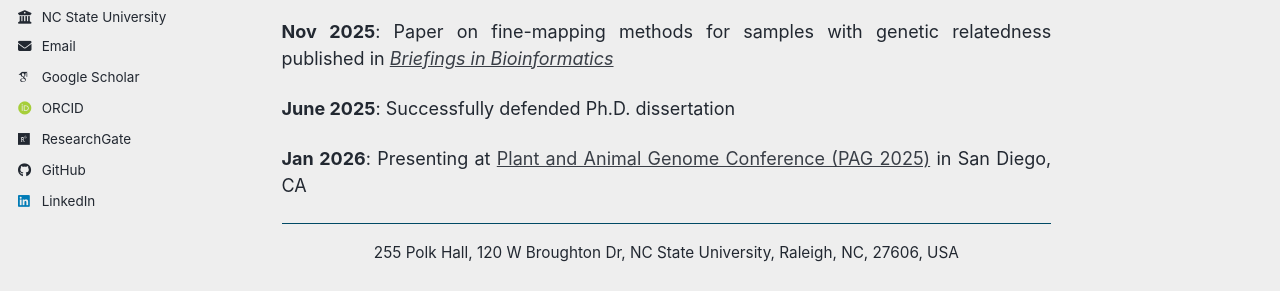
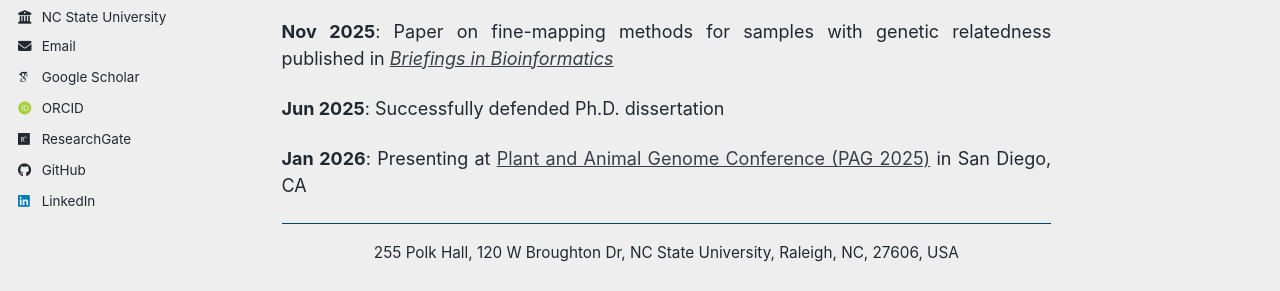
Before and after one commit to JJWang259/JJWang259.github.io, a Jekyll site: the page built from _pages/about.md, in a window 1280 px wide and 900 px high, scrolled down 725 px. Shown: the part 396-687 px from the top of the window. Built offline with Jekyll 4.4.1, drawn with Linux system fonts in a browser that asks for light colours; some web fonts are replaced; a script bundle is joined from its source files by our own code; library files that are not in the unit come from our copies.

Commit message:
Format news date display in about page

```diff
--- a/_pages/about.md
+++ b/_pages/about.md
@@ -39,7 +39,7 @@ China Agricultural University (2014-2018)
 {% assign newsItems = site.data.news | sort: 'date' | reverse %}
 {% for news in newsItems limit:5 %}
   <p>
-    <strong>{{ news.date }}</strong>:
+    <strong>{{ news.date | date: "%b %Y" }}</strong>:
     {{ news.title | markdownify | remove: '<p>' | remove: '</p>' }}
   </p>
 {% endfor %}
```
